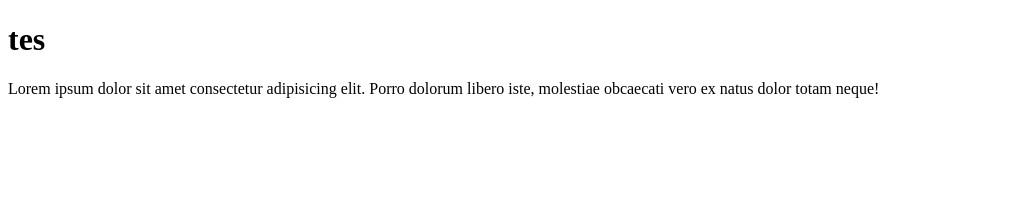
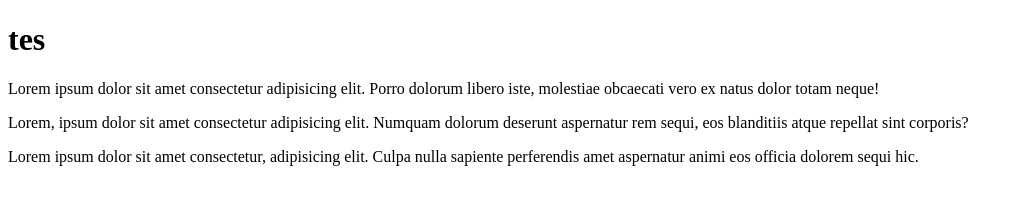
Before and after one commit to haikalfahr/latihan-remote-1, a plain HTML site: page index.html in a window 1280 px wide. Shown: the whole page, without its empty margins (0-1023 px from the left). Drawn offline with Linux system fonts and the light colour scheme.

Commit message:
mengubah index.html x2

```diff
--- a/index.html
+++ b/index.html
@@ -11,5 +11,14 @@
       Lorem ipsum dolor sit amet consectetur adipisicing elit. Porro dolorum
       libero iste, molestiae obcaecati vero ex natus dolor totam neque!
     </p>
+    <p>
+      Lorem, ipsum dolor sit amet consectetur adipisicing elit. Numquam dolorum
+      deserunt aspernatur rem sequi, eos blanditiis atque repellat sint
+      corporis?
+    </p>
+    <p>
+      Lorem ipsum dolor sit amet consectetur, adipisicing elit. Culpa nulla
+      sapiente perferendis amet aspernatur animi eos officia dolorem sequi hic.
+    </p>
   </body>
 </html>
```
